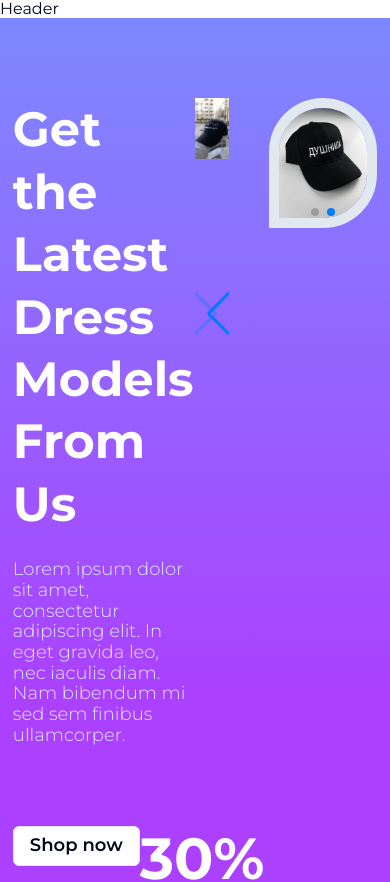
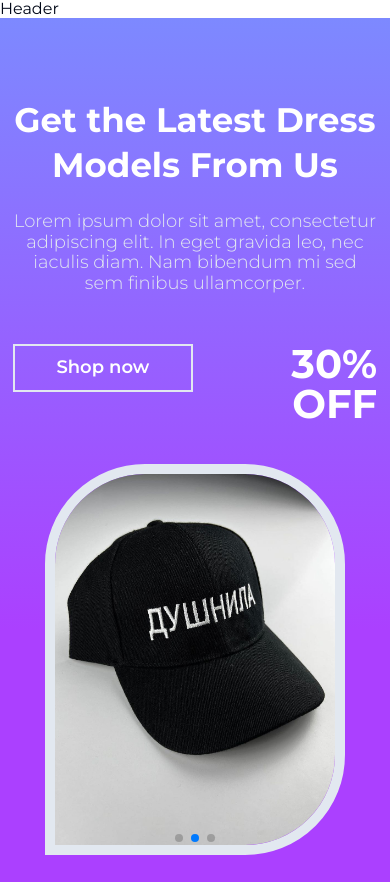
Before and after one commit to Abdujabbarof/e-commerce-shop, a React (Vite) app: page / in a window 390 px wide. Shown: the top 882 px of the page. Built offline with nearby package versions, Linux system fonts and the light colour scheme.

Commit message:
Hero finished

```diff
--- a/src/components/Hero/index.tsx
+++ b/src/components/Hero/index.tsx
@@ -11,76 +11,139 @@ import 'swiper/css/thumbs';
 const Hero = () => {
   return (
     <section className='w-full bg_gradient py-[80px]'>
-      <Swiper className="mySwiper">
+      <Swiper modules={[Pagination, Autoplay, Navigation]}
+            autoplay={{
+            delay: 4000,
+            disableOnInteraction: false,
+          }}
+          spaceBetween={30}
+          className="mySwiper">
         <SwiperSlide>
-          <div className="main_container grid grid-cols-2">
-            <div className="flex flex-col justify-center items-start gap-y-20 pr-[7%]">
+          <div className="main_container max-w-[708px] lg:max-w-[1280px] flex flex-col gap-y-10 lg:flex-row justify-between gap-[7%]">
+            <div className="flex flex-col justify-center items-start gap-y-[50px] col-span-3">
               <div>
-                <h1 className="leading-[130%] w-full text-[48px] font-bold text-background">Get the Latest Dress Models From Us</h1>
-                <p className="mt-[24px] w-full text-[18px] font-light text-input">Lorem ipsum dolor sit amet, consectetur adipiscing elit. In eget gravida leo, nec iaculis diam. Nam bibendum mi sed sem finibus ullamcorper.</p>
+                <h1 className="leading-[130%] text-center lg:text-start w-full text-[34px] sm:text-[48px] font-bold text-background">Get the Latest Dress Models From Us</h1>
+                <p className="mt-[24px] w-full text-center lg:text-start text-[18px] font-light text-input">Lorem ipsum dolor sit amet, consectetur adipiscing elit. In eget gravida leo, nec iaculis diam. Nam bibendum mi sed sem finibus ullamcorper.</p>
               </div>
 
               <div className="flex justify-between w-full">
-                <Button className="text-[18px] font-semibold text-center w-[150px]" variant={'outline'}>Shop now</Button>
+                <Button className="text-[18px] rounded-none font-semibold text-center w-[180px] border-2 text-background p-[22px]" variant={'ghost'}>Shop now</Button>
 
                 <div className="flex flex-col justify-end items-end">
-                  <h2 className="text-[58px] font-bold text-background">30%</h2>
-                  <h2 className="text-[58px] font-bold text-background">OFF</h2>
+                  <h2 className="text-[40px] sm:text-[58px] leading-[100%] font-bold text-background">30%</h2>
+                  <h2 className="text-[40px] sm:text-[58px] leading-[100%] font-bold text-background">OFF</h2>
                 </div>
               </div>
             </div>
 
-            <div className="w-full gap-10 grid grid-cols-3">
-              <div className="w-full col-start-2 col-span-2">
+              <div className="flex justify-center items-center">
                 <Swiper modules={[Pagination, Autoplay, Navigation]}
                   autoplay={{
-                    delay: 2500,
+                    delay: 3000,
                     disableOnInteraction: false,
                   }}
                   spaceBetween={30}
                   pagination={{
                     clickable: true,
                   }}
-                  className="mySwiper max-w-[400px] w-full">
+                  className="mySwiper max-w-[400px]">
                   <SwiperSlide>
-                    <img src="/cap1.JPG" alt="Hero Image" className="border-[10px] rounded-[100px] rounded-es-none" />
+                    <img src="/cap1.JPG" alt="Hero Image" className="border-[10px] mx-auto w-[300px] h-[391px] sm:w-[400px] sm:h-[522px] object-cover rounded-[100px] rounded-es-none" />
                   </SwiperSlide>
                   <SwiperSlide>
-                    <img src="/cap2.JPG" alt="Hero Image" className="border-[10px] rounded-[100px] rounded-es-none" />
+                    <img src="/cap2.JPG" alt="Hero Image" className="border-[10px] mx-auto w-[300px] h-[391px] sm:w-[400px] sm:h-[522px] object-cover rounded-[100px] rounded-es-none" />
+                  </SwiperSlide>
+                  <SwiperSlide>
+                    <img src="/cap3.jpeg" alt="Hero Image" className="border-[10px] mx-auto w-[300px] h-[391px] sm:w-[400px] sm:h-[522px] object-cover rounded-[100px] rounded-es-none" />
                   </SwiperSlide>
                 </Swiper>
               </div>
+          </div>
+        </SwiperSlide>
 
-              <div className="flex flex-col justify-between items-center row-start-1 col-span-1">
+        <SwiperSlide>
+          <div className="main_container max-w-[708px] lg:max-w-[1280px] flex flex-col gap-y-10 lg:flex-row justify-between gap-[7%]">
+            <div className="flex flex-col justify-center items-start gap-y-[50px] col-span-3">
+              <div>
+                <h1 className="leading-[130%] text-center lg:text-start w-full text-[34px] sm:text-[48px] font-bold text-background">Get the Latest Dress Models From Us</h1>
+                <p className="mt-[24px] w-full text-center lg:text-start text-[18px] font-light text-input">Lorem ipsum dolor sit amet, consectetur adipiscing elit. In eget gravida leo, nec iaculis diam. Nam bibendum mi sed sem finibus ullamcorper.</p>
+              </div>
+
+              <div className="flex justify-between w-full">
+                <Button className="text-[18px] rounded-none font-semibold text-center w-[180px] border-2 text-background p-[22px]" variant={'ghost'}>Shop now</Button>
+
+                <div className="flex flex-col justify-end items-end">
+                  <h2 className="text-[40px] sm:text-[58px] leading-[100%] font-bold text-background">30%</h2>
+                  <h2 className="text-[40px] sm:text-[58px] leading-[100%] font-bold text-background">OFF</h2>
+                </div>
+              </div>
+            </div>
+
+              <div className="flex justify-center items-center">
                 <Swiper modules={[Pagination, Autoplay, Navigation]}
                   autoplay={{
-                    delay: 2500,
+                    delay: 3000,
                     disableOnInteraction: false,
                   }}
                   spaceBetween={30}
-                  navigation
-                  className="mySwiper max-w-[400px] w-full h-[50%]">
-                  <SwiperSlide className="w-full object-fill flex justify-center items-center">
-                    <img src="/cap3.jpeg" alt="Hero Image" />
+                  pagination={{
+                    clickable: true,
+                  }}
+                  className="mySwiper max-w-[400px]">
+                  <SwiperSlide>
+                    <img src="/cap1.JPG" alt="Hero Image" className="border-[10px] mx-auto w-[300px] h-[391px] sm:w-[400px] sm:h-[522px] object-cover rounded-[100px] rounded-es-none" />
                   </SwiperSlide>
-                  <SwiperSlide className="w-full object-cover">
-                    <img src="/cap4.jpeg" alt="Hero Image" />
+                  <SwiperSlide>
+                    <img src="/cap2.JPG" alt="Hero Image" className="border-[10px] mx-auto w-[300px] h-[391px] sm:w-[400px] sm:h-[522px] object-cover rounded-[100px] rounded-es-none" />
+                  </SwiperSlide>
+                  <SwiperSlide>
+                    <img src="/cap3.jpeg" alt="Hero Image" className="border-[10px] mx-auto w-[300px] h-[391px] sm:w-[400px] sm:h-[522px] object-cover rounded-[100px] rounded-es-none" />
                   </SwiperSlide>
                 </Swiper>
               </div>
-            </div>
           </div>
         </SwiperSlide>
+
         <SwiperSlide>
-          <div className="main_container">
-            <h1 className="max-w-[426px] w-full text-[48px] font-bold text-background">Get the Latest Dress Models From Us</h1>
-            <p className="mt-[24px] max-w-[508px] w-full text-[18px] font-normal text-input">Lorem ipsum dolor sit amet, consectetur adipiscing elit. In eget gravida leo, nec iaculis diam. Nam bibendum mi sed sem finibus ullamcorper.</p>
-          </div>
-        </SwiperSlide>
-        <SwiperSlide>
-          <div className="main_container">
-            <h1 className="max-w-[426px] w-full text-[48px] font-bold text-background">Get the Latest Dress Models From Us</h1>
-            <p className="mt-[24px] max-w-[508px] w-full text-[18px] font-normal text-input">Lorem ipsum dolor sit amet, consectetur adipiscing elit. In eget gravida leo, nec iaculis diam. Nam bibendum mi sed sem finibus ullamcorper.</p>
+          <div className="main_container max-w-[708px] lg:max-w-[1280px] flex flex-col gap-y-10 lg:flex-row justify-between gap-[7%]">
+            <div className="flex flex-col justify-center items-start gap-y-[50px] col-span-3">
+              <div>
+                <h1 className="leading-[130%] text-center lg:text-start w-full text-[34px] sm:text-[48px] font-bold text-background">Get the Latest Dress Models From Us</h1>
+                <p className="mt-[24px] w-full text-center lg:text-start text-[18px] font-light text-input">Lorem ipsum dolor sit amet, consectetur adipiscing elit. In eget gravida leo, nec iaculis diam. Nam bibendum mi sed sem finibus ullamcorper.</p>
+              </div>
+
+              <div className="flex justify-between w-full">
+                <Button className="text-[18px] rounded-none font-semibold text-center w-[180px] border-2 text-background p-[22px]" variant={'ghost'}>Shop now</Button>
+
+                <div className="flex flex-col justify-end items-end">
+                  <h2 className="text-[40px] sm:text-[58px] leading-[100%] font-bold text-background">30%</h2>
+                  <h2 className="text-[40px] sm:text-[58px] leading-[100%] font-bold text-background">OFF</h2>
+                </div>
+              </div>
+            </div>
+
+              <div className="flex justify-center items-center">
+                <Swiper modules={[Pagination, Autoplay, Navigation]}
+                  autoplay={{
+                    delay: 3000,
+                    disableOnInteraction: false,
+                  }}
+                  spaceBetween={30}
+                  pagination={{
+                    clickable: true,
+                  }}
+                  className="mySwiper max-w-[400px]">
+                  <SwiperSlide>
+                    <img src="/cap1.JPG" alt="Hero Image" className="border-[10px] mx-auto w-[300px] h-[391px] sm:w-[400px] sm:h-[522px] object-cover rounded-[100px] rounded-es-none" />
+                  </SwiperSlide>
+                  <SwiperSlide>
+                    <img src="/cap2.JPG" alt="Hero Image" className="border-[10px] mx-auto w-[300px] h-[391px] sm:w-[400px] sm:h-[522px] object-cover rounded-[100px] rounded-es-none" />
+                  </SwiperSlide>
+                  <SwiperSlide>
+                    <img src="/cap3.jpeg" alt="Hero Image" className="border-[10px] mx-auto w-[300px] h-[391px] sm:w-[400px] sm:h-[522px] object-cover rounded-[100px] rounded-es-none" />
+                  </SwiperSlide>
+                </Swiper>
+              </div>
           </div>
         </SwiperSlide>
       </Swiper>
--- a/src/index.css
+++ b/src/index.css
@@ -84,27 +84,4 @@
   .bg_gradient {
     background: linear-gradient(180deg, #7D89FF 0%, #AB40FF 66.67%);
   }
-
-  .swiper {
-    width: 100%;
-    height: 100%;
-  }
-
-  .swiper-slide {
-    text-align: center;
-    font-size: 18px;
-    background: #fff;
-
-    /* Center slide text vertically */
-    display: flex;
-    justify-content: center;
-    align-items: center;
-  }
-
-  .swiper-slide img {
-    display: block;
-    width: 100%;
-    height: 100%;
-    object-fit: cover;
-  }
 }
```
Also changed, not shown: public/hero1.jpeg (added), public/hero2.jpeg (added).
